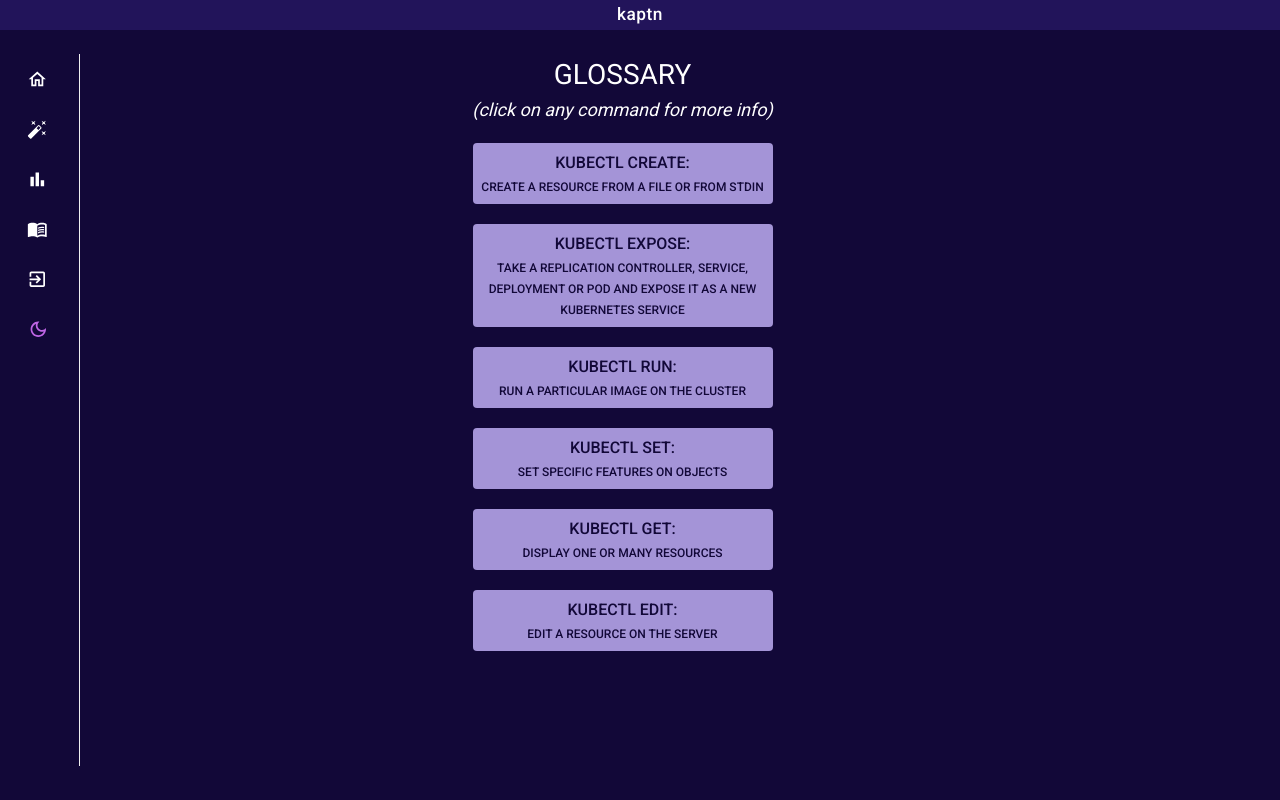
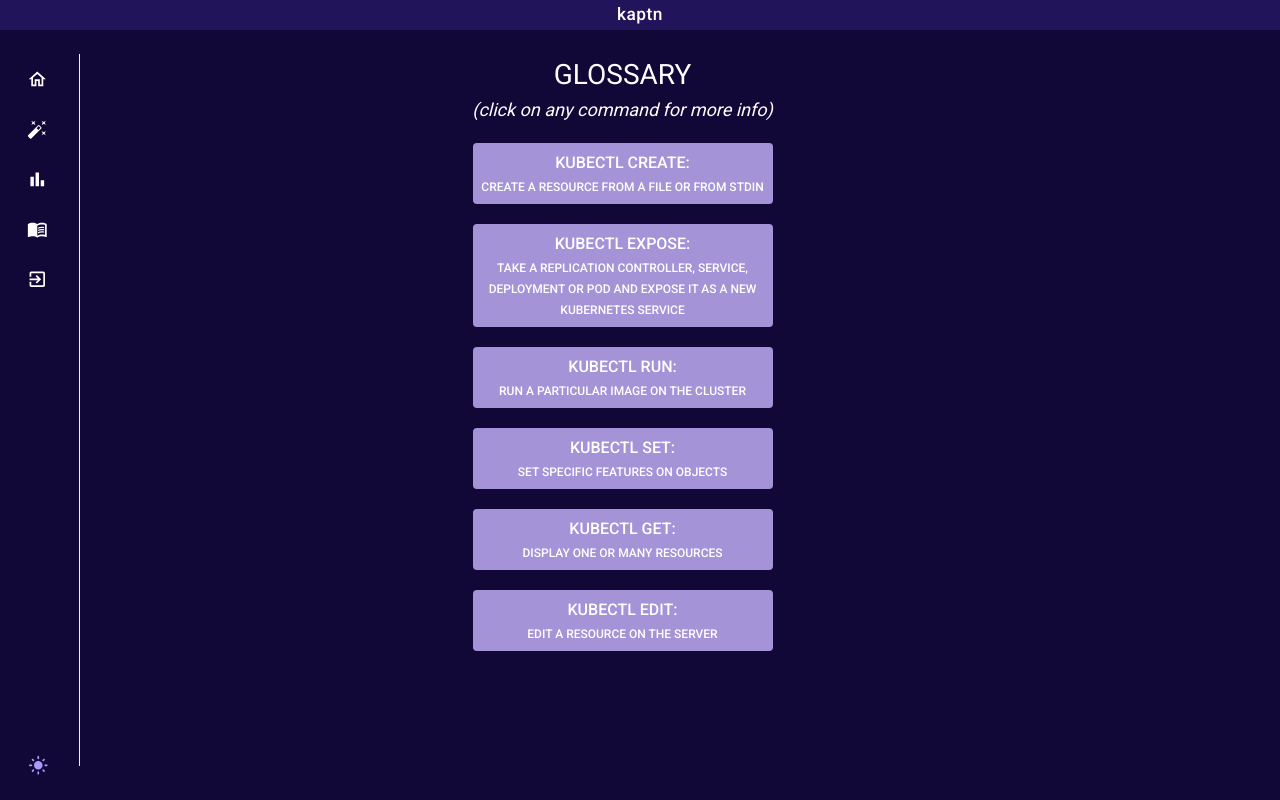
Before and after one commit to oslabs-beta/kaptn, a React (Vite) app: page /#/glossary in a window 1280 px wide. Built offline with nearby package versions, Linux system fonts and the light colour scheme.

Commit message:
adds alerts for bad terminal inputs

```diff
--- a/main.js
+++ b/main.js
@@ -1,7 +1,7 @@
 const path = require('path');
 const { app, BrowserWindow, ipcMain } = require('electron');
 const { exec, spawnSync, spawn } = require('child_process');
-
+const { dialog } = require('electron');
 const isDev = process.env.NODE_ENV === 'development';
 
 function createMainWindow() {
@@ -37,10 +37,12 @@ ipcMain.on('post_command', (event, arg) => {
   exec(` ${command}`, { cwd: currDir }, (err, stdout, stderr) => {
     // Handle failed command execution
     if (err) {
+      dialog.showErrorBox('Error:', `${err}`);
       return err;
     }
     // Handle successful command execution but returned error (stderr)
     if (stderr) {
+      dialog.showErrorBox('Success execute, still error:', `${stderr}`);
       return event.sender.send('post_command', stderr);
     }
     // Handle successful command execution with no errors
--- a/package.json
+++ b/package.json
@@ -10,6 +10,7 @@
     "build": "vite build && npm run pack",
     "postinstall": "electron-builder install-app-deps",
     "pack": "electron-builder -mwl",
+    "pack64": "electron-builder -mwl --x64",
     "preview": "vite preview",
     "vite": "vite"
   },
--- a/src/Pages/Dashboard.tsx
+++ b/src/Pages/Dashboard.tsx
@@ -38,8 +38,6 @@ const GroupItems = styled('ul')({
   backgroundColor: '#5c4d9a',
 });
 
-
-
 function Dashboard(): JSX.Element {
   const [verb, setVerb] = useState<string>('');
   const [type, setType] = useState<string>('');
@@ -66,7 +64,6 @@ function Dashboard(): JSX.Element {
       ...option,
     };
   });
-
 
   // Set flag list state on change
   const handleFlags = (event) => {
@@ -276,7 +273,7 @@ function Dashboard(): JSX.Element {
                   groupBy={(option) => option.category}
                   getOptionLabel={(option) => option.title}
                   onInputChange={(e, newInputValue) => {
-                    console.log('newInputValue is', newInputValue);
+                    // console.log('newInputValue is', newInputValue);
                     setVerb(newInputValue);
                     const newCommand = verb + ' ' + type + ' ' + name;
                     setCommand(newCommand);
--- a/src/Pages/Glossary.jsx
+++ b/src/Pages/Glossary.jsx
@@ -868,10 +868,11 @@ function Glossary() {
               backgroundColor: '#a494d7',
               width: '300px',
               marginTop: '20px',
+              color:"white"
             }}
             onClick={handleCreateOpen}
           >
-            <div style={{ fontSize: '16px' }}>KUBECTL CREATE:</div>
+            <div style={{ fontSize: '16px', color:"white" }}>KUBECTL CREATE:</div>
             Create a resource from a file or from stdin
           </Button>
           <Modal
@@ -909,10 +910,11 @@ function Glossary() {
               backgroundColor: '#a494d7',
               width: '300px',
               marginTop: '20px',
+              color:"white"
             }}
             onClick={handleExposeOpen}
           >
-            <div style={{ fontSize: '16px' }}>KUBECTL EXPOSE:</div>
+            <div style={{ fontSize: '16px',color:"white" }}>KUBECTL EXPOSE:</div>
             Take a replication controller, service, deployment or pod and expose
             it as a new Kubernetes service
           </Button>
@@ -951,10 +953,11 @@ function Glossary() {
               backgroundColor: '#a494d7',
               width: '300px',
               margin: '20px',
+              color:"white"
             }}
             onClick={handleRunOpen}
           >
-            <div style={{ fontSize: '16px' }}>KUBECTL RUN:</div>
+            <div style={{ fontSize: '16px',color:"white" }}>KUBECTL RUN:</div>
             Run a particular image on the cluster
           </Button>
           <Modal
@@ -993,10 +996,11 @@ function Glossary() {
               backgroundColor: '#a494d7',
               width: '300px',
               margin: '0px',
+              color:"white"
             }}
             onClick={handleSetOpen}
           >
-            <div style={{ fontSize: '16px' }}>KUBECTL SET:</div>
+            <div style={{ fontSize: '16px',color:"white" }}>KUBECTL SET:</div>
             Set specific features on objects
           </Button>
           <Modal
@@ -1035,10 +1039,11 @@ function Glossary() {
               backgroundColor: '#a494d7',
               width: '300px',
               margin: '20px',
+              color:"white"
             }}
             onClick={handleGetOpen}
           >
-            <div style={{ fontSize: '16px' }}>KUBECTL GET:</div>
+            <div style={{ fontSize: '16px',color:"white" }}>KUBECTL GET:</div>
             Display one or many resources
           </Button>
           <Modal
@@ -1077,10 +1082,11 @@ function Glossary() {
               backgroundColor: '#a494d7',
               width: '300px',
               margin: '0px',
+              color:"white"
             }}
             onClick={handleEditOpen}
           >
-            <div style={{ fontSize: '16px' }}>KUBECTL EDIT:</div>
+            <div style={{ fontSize: '16px',color:"white" }}>KUBECTL EDIT:</div>
             Edit a resource on the server
           </Button>
           <Modal
--- a/src/Pages/Login.jsx
+++ b/src/Pages/Login.jsx
@@ -90,8 +90,8 @@ function Login() {
             Take command of Kubernetes.
           </Typography>
         </Box>
-        <Grid id='below-subtitle' container width={'85%'}>
-          <Box
+        {/* <Grid id='below-subtitle' container width={'85%'}> */}
+          {/* <Box
             id='input-boxes'
             component='form'
             onSubmit={handleSubmit}
@@ -179,7 +179,7 @@ function Login() {
                 >
                   Sign Up
                 </Button>
-              </Link>
+              </Link> */}
               <Link to='/dashboard'>
                 <Button
                   variant='contained'
@@ -202,10 +202,10 @@ function Login() {
                   Continue as guest
                 </Button>
               </Link>
-            </Grid>
+            {/* </Grid> */}
             <Typography variant='caption'>Copyright © Kaptn 2023. </Typography>
-          </Box>
-        </Grid>
+          {/* </Box> */}
+        {/* </Grid> */}
       </Grid>
       <Grid id='main-content-right' xs={4}></Grid>
     </Grid>
--- a/src/components/Sidebar.jsx
+++ b/src/components/Sidebar.jsx
@@ -9,7 +9,7 @@ import {
   HomeOutlined,
   LightMode,
   BarChart,
-  DarkModeOutlined,
+  DarkMode,
 } from '@mui/icons-material';
 import Grid from '@mui/system/Unstable_Grid';
 import { ColorModeContext } from '../theme.ts';
@@ -97,12 +97,12 @@ function SideNav(props) {
               ></MenuItem>
             </Link>
 
-            <MenuItem id='light-dark-button'>
+            <MenuItem id='light-dark-button' style={{position:"fixed", bottom: "10px", left: "0"}}>
               <IconButton onClick={colorMode.toggleColorMode}>
                 {theme.palette.mode === 'dark' ? (
-                  <DarkModeOutlined style={{ color: '#c066e6' }} />
+                  <LightMode style={{ color: '#ac98fa' }} />
                 ) : (
-                  <LightMode style={{ color: '#3c2dac' }} />
+                  <DarkMode style={{ color: '#5456ac' }} />
                 )}
               </IconButton>
             </MenuItem>
--- a/src/theme.ts
+++ b/src/theme.ts
@@ -21,7 +21,7 @@ const tokens = (mode) => ({
         primary: {
           100: '#d0ced7',
           200: '#a09caf',
-          300: '#716b88',
+          300: '#8f85fb',
           400: 'lightblue',
           500: '#120838',
           600: '#0e062d',
@@ -84,7 +84,7 @@ const tokens = (mode) => ({
 
         // a primary dark color
         primary: {
-          100: '#04020b',
+          100: '#595ce3',
           200: '#070316',
           300: '#0b0522',
           400: '#0e062d',
@@ -146,7 +146,7 @@ const themeSettings = (mode) => {
       ...(mode === 'dark'
         ? {
             primary: {
-              main: colors.primary[500],
+              main: colors.primary[300],
             },
             secondary: {
               main: colors.greenAccent[500],
@@ -165,7 +165,7 @@ const themeSettings = (mode) => {
               main: colors.primary[100],
             },
             secondary: {
-              main: colors.primary[700],
+              main: colors.primary[500],
             },
             neutral: {
               dark: colors.gray[700],
```
Also changed, not shown: electron-builder.json (+4 -3 lines), src/components/Terminal.tsx (+22 -2 lines), 2 other files (tests, documents, lock files or other folders). Lines whose indentation alone changed are shown as unchanged.
